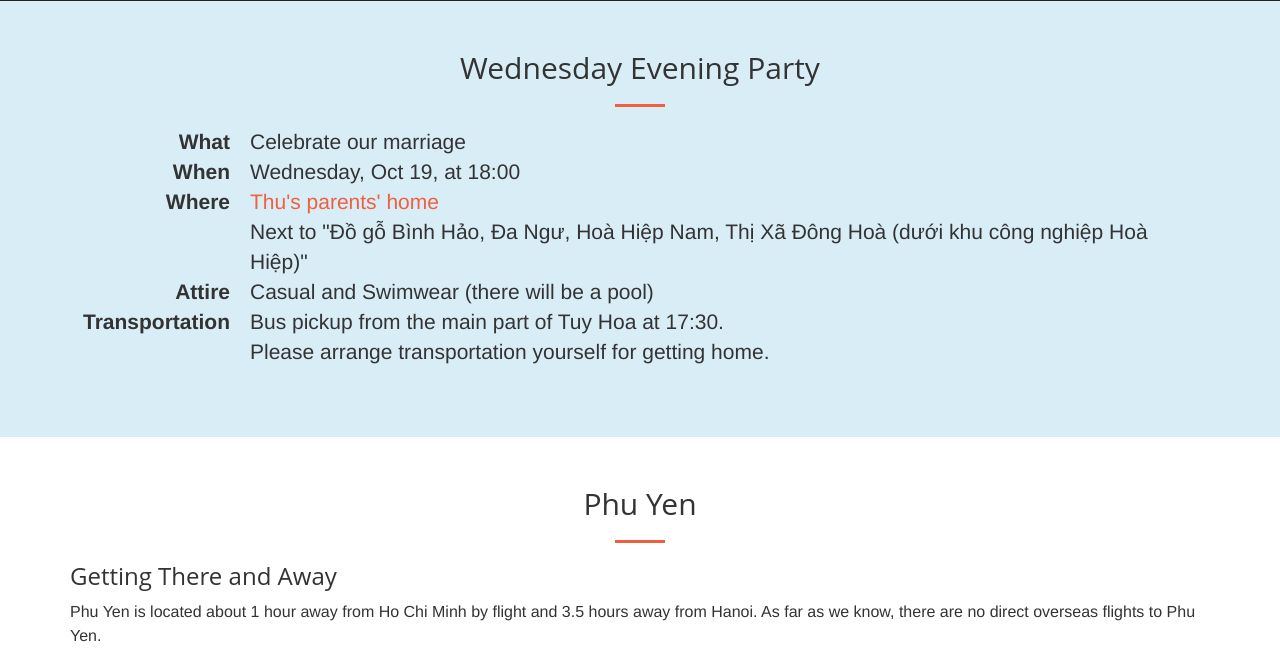
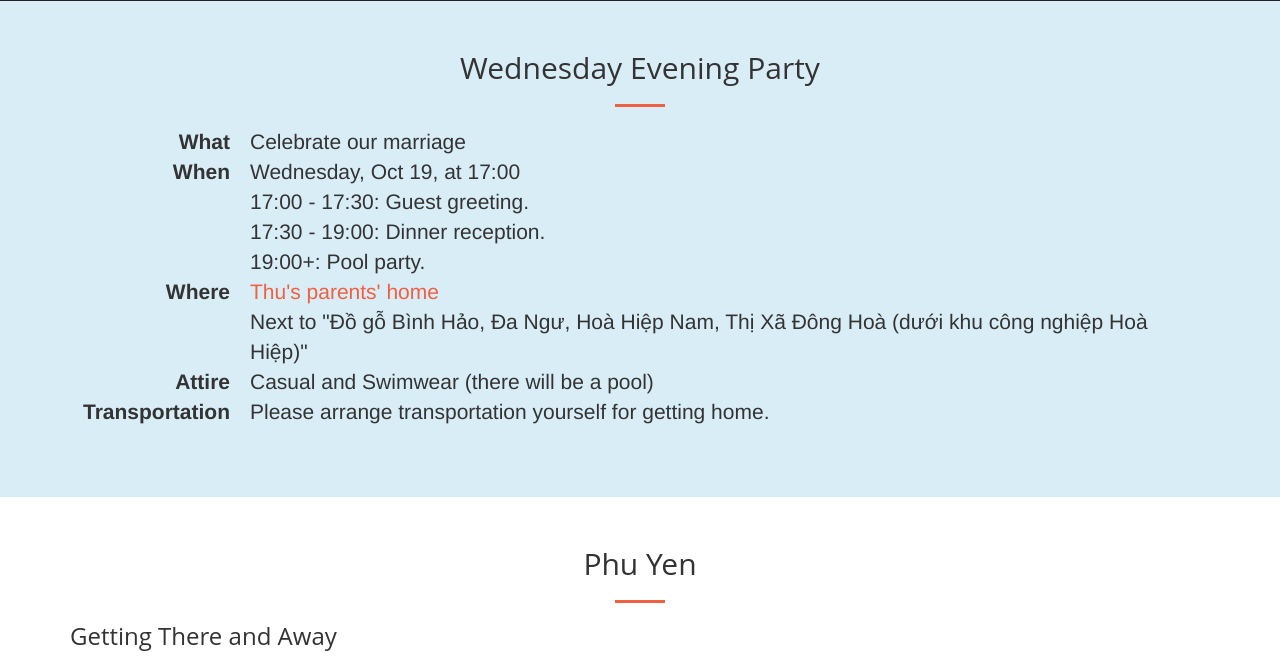
Before and after one commit to Soeren-Thu-Wedding/Soeren-Thu-Wedding.github.io, a Django app: page / in a window 1280 px wide. Shown: the part 2565-3229 px from the top of the page. Run offline with Django 3.2, Linux system fonts and the light colour scheme; some libraries are stand-ins or nearby versions.

Commit message:
Update When-parts

```diff
--- a/bigday/templates/partials/event.html
+++ b/bigday/templates/partials/event.html
@@ -53,7 +53,15 @@
           <dt>What</dt>
           <dd>Celebrate our marriage</dd>
           <dt>When</dt>
-          <dd>Wednesday, Oct 19, at 18:00</dd>
+          <dd>
+            Wednesday, Oct 19, at 17:00
+            </br>
+            17:00 - 17:30: Guest greeting.
+            </br>
+            17:30 - 19:00: Dinner reception.
+            </br>
+            19:00+: Pool party.
+          </dd>
           <dt>Where</dt>
           <dd>
             <a href="https://goo.gl/maps/fgywfCDehzZ7rgrS9">Thu's parents' home</a>
@@ -63,11 +71,7 @@
           <dt>Attire</dt>
           <dd>Casual and Swimwear (there will be a pool)</dd>
           <dt>Transportation</dt>
-          <dd>
-            Bus pickup from the main part of Tuy Hoa at 17:30.
-            <br />
-            Please arrange transportation yourself for getting home.
-          </dd>
+          <dd>Please arrange transportation yourself for getting home.</dd>
         </dl>
       </div>
     </div>
```
